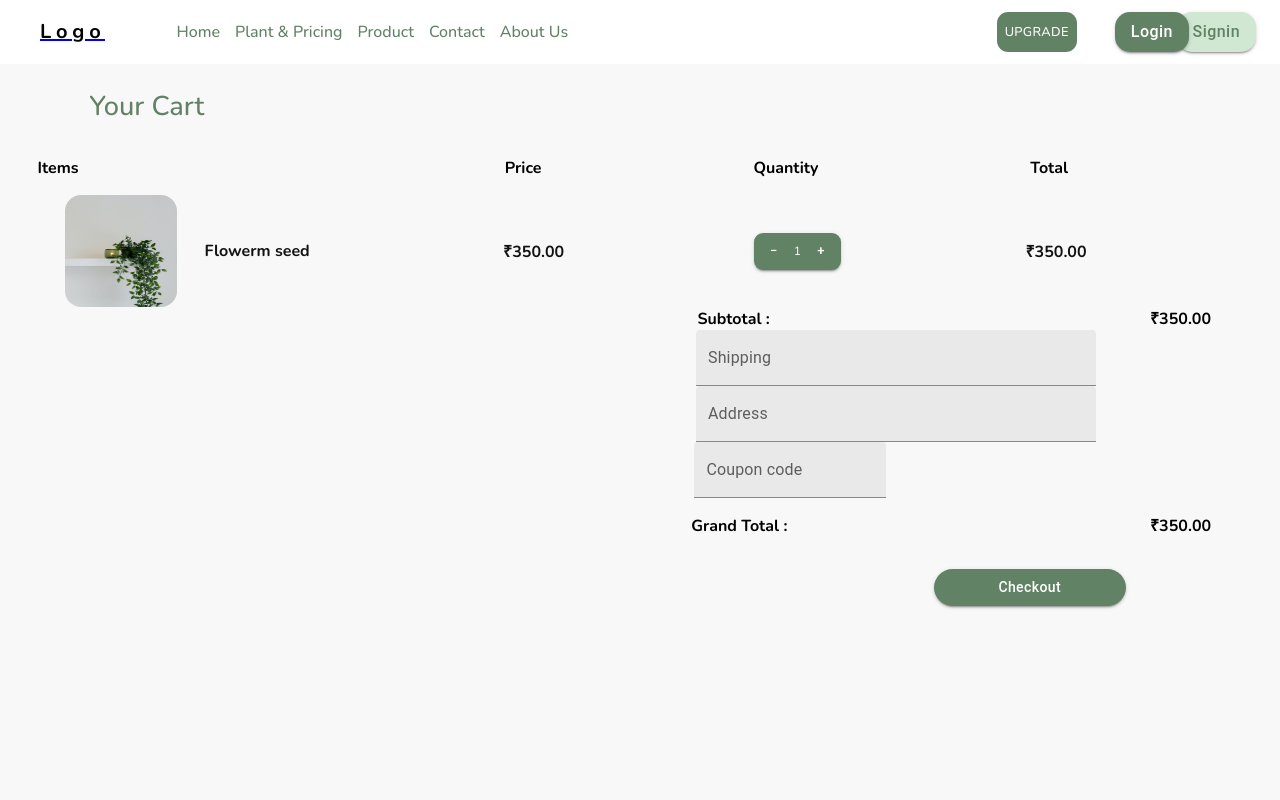
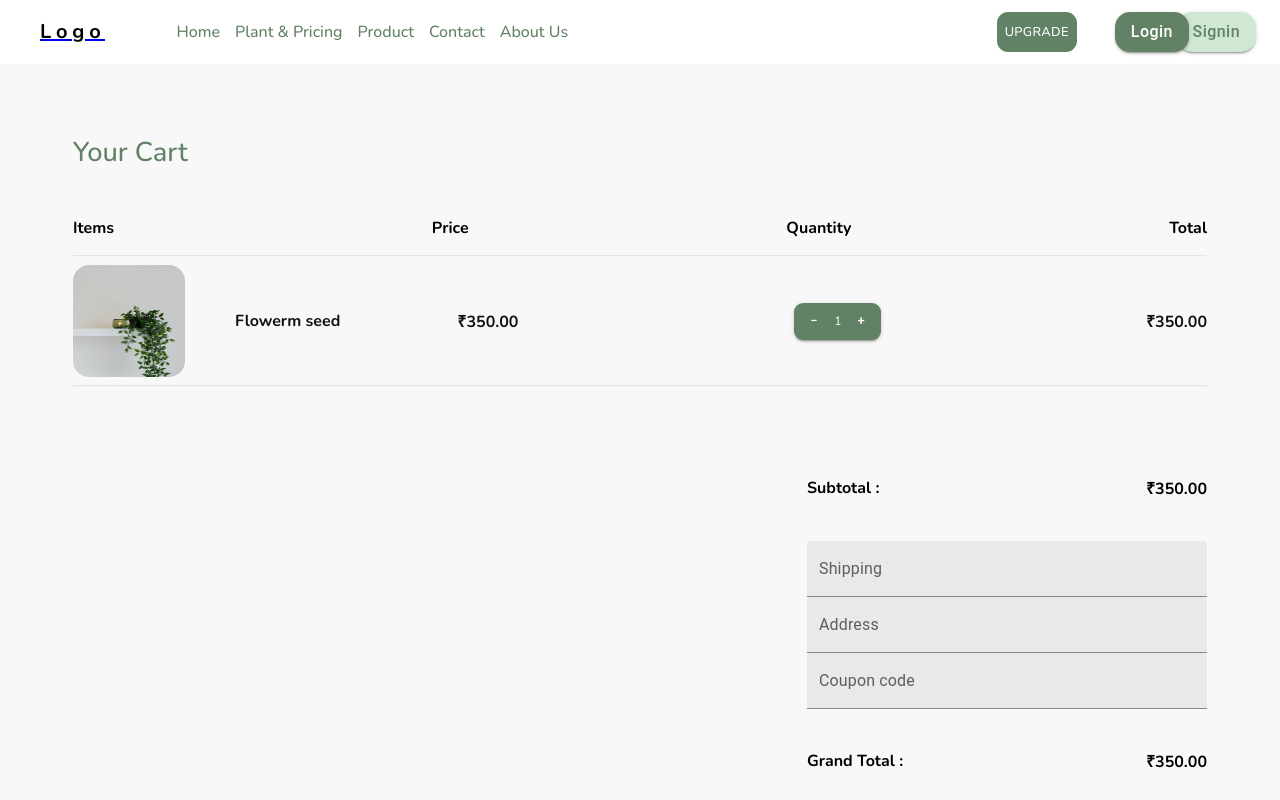
Before and after one commit to Chitransh24/apna-bageecha, a React (Create React App) app: page /cart in a window 1280 px wide. Shown: the top 800 px of the page. Built offline with nearby package versions, Linux system fonts and the light colour scheme.

Commit message:
ui changes-2

```diff
--- a/src/components/AbInput/AbInput.js
+++ b/src/components/AbInput/AbInput.js
@@ -35,7 +35,7 @@ const AbInput = (props) => {
     // />
     <StyledTextField
       // shadow={}
-      sx={{ textAlign: "center" }}
+      sx={{ textAlign: "left",}}
       name={name ? name : " "}
       required={required ? true : false}
       id="outlined-required"
@@ -51,13 +51,12 @@ const AbInput = (props) => {
       InputProps={{
         shrink: true,
         style: {
+          height:"100%",
           borderRadius: "3.3125rem",
           padding: "0rem 7rem",
-          boxShadow: search ? "none" : "1px 4px 14px 0px rgba(0, 0, 0, 0.15)",
-          border: "1px solid #618264",
           marginBottom: "0.66rem",
-          textAlign: "center",
-          background: search ? "white" : "",
+          textAlign: "left",
+          background: search ? "#DBDBDB" : "",
           //   margin:"0px auto"
         },
       }}
--- a/src/components/AbInput/AbInputStyle.js
+++ b/src/components/AbInput/AbInputStyle.js
@@ -2,5 +2,5 @@ import { TextField } from "@mui/material";
 import { styled } from "@mui/system";
 
 export const StyledTextField = styled(TextField)(({theme}) => ({
-    borderRadius:"2rem"
+    borderRadius:"2rem",
 }));
--- a/src/components/AbTextfield/AbTextfield.js
+++ b/src/components/AbTextfield/AbTextfield.js
@@ -7,7 +7,6 @@ function AbTextfield(props) {
     <TextField
       sx={{
       width:large ? "25rem" :"",
-
     }}
       label={label ? label : ""}
       variant={variant ? variant : "filled"}
--- a/src/components/ForgetPassword/ForgetPassword.js
+++ b/src/components/ForgetPassword/ForgetPassword.js
@@ -20,15 +20,13 @@ function ForgetPassword({open, handleClose}) {
       };
 
       const style = {
+        borderRadius:"23px",
         position: "absolute",
         top: "50%",
         left: "50%",
         transform: "translate(-50%, -50%)",
-        width: 400,
         bgcolor: "background.paper",
-        border: "2px solid #000",
         boxShadow: 24,
-        p: 4,
       };
 
 
@@ -40,7 +38,9 @@ function ForgetPassword({open, handleClose}) {
     aria-describedby="modal-modal-description"
   >
     <Box sx={style}>
-    <h2>Forget Password</h2>
+      <div style={{padding:"5rem 9rem", borderRadius:"29px"}}>
+        <div>
+    <h2 style={{fontSize:"19px", fontWeight:"500", paddingLeft:"15px"}} >Forget Password ?</h2></div>
       <FormControl>
 
         <AbInput
@@ -66,10 +66,12 @@ function ForgetPassword({open, handleClose}) {
         />
         <Button
         variant="contained"
-        sx={{width: '8rem', borderRadius: "25px", margin: "1rem 0 0 8rem"}}
+        sx={{width: '8rem', borderRadius: "25px", margin: "auto",padding: "10px 16px"}}
         >Confirm</Button>
       </FormControl>
+      </div>
     </Box>
+
   </Modal>
   )
 }
--- a/src/views/Home/Home.js
+++ b/src/views/Home/Home.js
@@ -80,7 +80,8 @@ const Home = () => {
         </Button>
         </div>
       </div>
-      <ProductSwiper />
+
+      <ProductSwiper/>
     </div>
   );
 };
--- a/src/views/Login/Login.js
+++ b/src/views/Login/Login.js
@@ -119,11 +119,11 @@ const Login = () => {
         justifyContent: "center",
         alignItems: "center",
         flexDirection: "column",
-        marginBottom: "10%",
+        margin: "11% 0%",
       }}
     >
-      <h1 style={{ fontFamily: "Nunito" }}>Log in</h1>
-      <FormControl>
+      <h1 style={{ fontFamily: "Nunito", padding:"30px 0px", fontSize:"35px"}}>Log in</h1>
+      <FormControl sx={{gap:"8px", width:"519px"}}>
         <AbInput
           placeholder="Email or mobile number"
           required={true}
--- a/src/views/Products/Products.js
+++ b/src/views/Products/Products.js
@@ -116,7 +116,6 @@ const Products = () => {
         display: "flex",
         flexDirection: "column",
         width: "100vw",
-        height: "100vh",
       }}
     >
       <div
@@ -132,17 +131,19 @@ const Products = () => {
             display: "flex",
             gap: "2rem",
             justifyContent: "space-between",
+            padding:"50px 20px",
+
           }}
         >
-          <div>
-            <AbButton
+          <div style={{display:"flex", alignItems:"center", gap:"16px", height:"70%"}}>
+            <AbButton sx={{padding:"9px 83px", backgroundColor:"#DBDBDB", borderRadius:"39px", textTransform:"none", height:"100%"}}
               text="Plants"
               variant={activeCategory === "Plants" ? "contained" : "outline"}
               color="primary"
               onClick={() => setActiveCategory("Plants")}
               large
             />
-            <AbButton
+            <AbButton sx={{padding:"9px 83px", backgroundColor:"#DBDBDB", borderRadius:"39px", textTransform:"none", height:"100%"}}
               text="Equipments"
               variant={
                 activeCategory === "Equipments" ? "contained" : "outline"
@@ -151,7 +152,7 @@ const Products = () => {
               onClick={() => setActiveCategory("Equipments")}
               large
             />
-            <AbButton
+            <AbButton sx={{padding:"9px 83px", backgroundColor:"#DBDBDB", borderRadius:"39px", textTransform:"none", height:"100%"}}
               text="Fertilizers"
               variant={
                 activeCategory === "Fertilizers" ? "contained" : "outline"
@@ -161,10 +162,9 @@ const Products = () => {
               large
             />
           </div>
-          <div style={{ marginRight: "5rem" }}>
+          <div style={{height:"70%"}}>
             <AbInput
               type="text"
-              label="Search here"
               placeholder="Search Here"
               handleChange={(e) => {
                 setActiveCategory("");
@@ -175,7 +175,7 @@ const Products = () => {
           </div>
         </div>
 
-        <Grid container spacing={1} sx={{ marginBottom: "4rem" }}>
+        <Grid container spacing={0} sx={{ marginBottom: "4rem" }}>
           {(filteredData.length > 0 ? filteredData : display)
             .slice(pageVisited, pageVisited + productPerPage)
             .map((product) => {
--- a/src/views/Products/SingleProduct.js
+++ b/src/views/Products/SingleProduct.js
@@ -115,15 +115,16 @@ function SingleProduct(props) {
   };
 
   return (
-    <Grid container spacing={1}>
+    <Grid container spacing={0}>
       <ToastContainer />
       <Grid item xs={12} sm={6} md={4} lg={3}>
+
         <Box
           sx={{
-            width: "24rem",
+            width: "21rem",
             margin: "0 0 1rem",
             borderRadius: "35px",
-            height: "22rem",
+            height: "21rem",
             backgroundColor: "#e4e4e4",
             cursor: "pointer",
           }}
@@ -131,8 +132,8 @@ function SingleProduct(props) {
           <Grid item xs={12} sm={6} md={4} lg={3}>
             <CardMedia
               sx={{
-                height: "14.375rem",
-                width: "24rem",
+                height: "12.375rem",
+                width: "21rem",
                 backgroundSize: "cover",
                 objectFit: "cover",
                 borderTopRightRadius: "35px",
@@ -175,7 +176,7 @@ function SingleProduct(props) {
                       : "Lorem ipsum dolor sit amet consectetur adipisicing Ullam consequuntur"}
                   </Typography>
                 </div>
-                <div style={{ marginTop: "10px", marginLeft: "4.5rem" }}>
+                <div style={{ marginTop: "10px", marginLeft: "1.5rem" }}>
                   <IconButton
                     onClick={() => handleWish(id)}
                     variant="contained"
--- a/src/views/Signup/Signup.js
+++ b/src/views/Signup/Signup.js
@@ -120,11 +120,11 @@ const Signup = () => {
         justifyContent: "center",
         alignItems: "center",
         flexDirection: "column",
-        marginBottom: "10%",
+        margin: "11% 0%",
       }}
     >
-      <h1 style={{ fontFamily: "Nunito" }}>Log in</h1>
-      <FormControl>
+      <h1 style={{ fontFamily: "Nunito" , fontSize:"35px"}}>Sign Up</h1>
+      <FormControl sx={{gap:"8px", width:"519px"}}>
         <AbInput
           onChange={(e) => {
             setEmail(e.target.value);
--- a/src/views/YourCart/YourCart.js
+++ b/src/views/YourCart/YourCart.js
@@ -9,40 +9,36 @@ function YourCart() {
   return (
     <div
       style={{
-        height: "100vh",
-        width: "100vw",
         backgroundColor: "#f8f8f8",
-        position: "relative",
         fontFamily: "Nunito",
       }}
     >
+      <div style={{ paddingInline: "73px" }}>
         <div
           style={{
             color: "#618264",
-          position: "relative",
-          top: "3%",
-          left: "7%",
             fontSize: "1.7rem",
             fontWeight: 500,
+            padding: "70px 0px 30px 0px"
           }}
         >
           Your Cart
         </div>
+
         <ul
           style={{
             display: "flex",
-          justifyContent: "space-evenly",
+            justifyContent: "space-between",
             alignItems: "center",
             fontSize: "1rem",
             fontWeight: 500,
             listStyle: "none",
-          position: "relative",
-          top: "5%",
+            padding: "0"
           }}
         >
           <b>
-          {" "}
-          <li style={{ position: "relative", right: "13.4rem" }}>Items</li>
+            {""}
+            <li>Items</li>
           </b>
           <b>
             <li>Price</li>
@@ -54,69 +50,83 @@ function YourCart() {
             <li>Total</li>
           </b>
         </ul>
+        <hr style={{ color: "#DEDEDE", opacity: "20%" }}></hr>
 
-      <YourCartDetails
+
+        <YourCartDetails sx={{ paddingLeft: "40px" }}
           src={src}
           title={"Flowerm seed"}
           price={"350.00"}
           quantity={1}
           total={"350.00"}
         />
+        <hr style={{ color: "#DEDEDE", opacity: "20%" }}></hr>
+
+
+        <div style={{ display: "flex", justifyContent: "flex-end" }}>
           <Box
             sx={{
               display: "flex",
-          justifyContent: "space-evenly",
               alignItems: "center",
               flexDirection: "column",
-          margin: "0 0 0 12rem",
+              marginBlock: "82px",
+              gap: "41px"
             }}
           >
-        <span style={{ position: "relative", left: "1.89rem" }}>
+            <div style={{ width: "100%" }}>
+              <span style={{ display: "flex", justifyContent: "space-between" }}>
                 <b>Subtotal :</b>{" "}
-          <span style={{ position: "relative", left: "23.5rem" }}>
+                <span>
                   <b>&#8377;350.00</b>
                 </span>
               </span>
+            </div>
 
+            <div style={{ display: "flex", flexDirection: "column" }}>
               <AbTextfield
                 id="outlined-multiline-flexible"
                 variant="filled"
                 label="Shipping"
-          sx={{ position: "relative", left: "10rem", width: "25rem" }}
+                sx={{ width: "25rem" }}
               />
 
               <AbTextfield
                 id="outlined-multiline-flexible"
                 variant="filled"
                 label="Address"
-          sx={{ position: "relative", left: "10rem", width: "25rem" }}
+                sx={{}}
               />
               <AbTextfield
                 id="outlined-multiline-flexible"
                 variant="filled"
                 label="Coupon code"
-          sx={{ position: "relative", left: "3.4rem", width: "12rem" }}
+                sx={{}}
               />
-        <span style={{ margin: "1rem 0 0 4.5rem" }}>
+            </div>
+
+            <div style={{ width: "100%" }}>
+              <span style={{ display: "flex", justifyContent: "space-between" }}>
                 <b>Grand Total :</b>{" "}
-          <span style={{ position: "relative", left: "22.4rem" }}>
+                <span style={{}}>
                   <b>&#8377;350.00</b>
                 </span>
               </span>
+            </div>
+            <div style={{ width: "100%", justifyContent: "flex-end", display: "flex" }}>
               <Button
                 variant="contained"
                 sx={{
                   borderRadius: "25px",
-            width: "12rem",
                   textTransform: "none",
-            position: "relative",
-            top: "2rem",
-            left: "27%",
+                  padding: "9px 63px"
                 }}
               >
                 Checkout
               </Button>
+            </div>
           </Box>
+        </div>
+      </div>
     </div>
   );
 }
--- a/src/views/YourCart/YourCartDetails.js
+++ b/src/views/YourCart/YourCartDetails.js
@@ -7,12 +7,12 @@ function YourCartDetails(props) {
     <div
       style={{
         display: "flex",
-        justifyContent: "space-evenly",
+        justifyContent: "space-between",
         alignItems: "center",
-        marginTop: "3.5rem",
         color: "#121212",
       }}
     >
+      <div style={{alignItems:"center", display:"flex", gap:"50px"}}>
       <img
         src={src}
         alt=""
@@ -21,16 +21,17 @@ function YourCartDetails(props) {
           height: "7rem",
           borderRadius: "1rem",
           position: "relative",
-          right: "6%",
         }}
       />
-      <b style={{ position: "relative", right: "15%" }}>
+      <b style={{}}>
         {" "}
         <span>{title}</span>
       </b>
-      <b style={{ position: "relative", right: "11%" }}>
+      </div>
+      <b style={{ position: "relative", right: "9%" }}>
         <span>&#8377;{price}</span>
       </b>
+
       <ButtonGroup
         variant="contained"
         size="small"
@@ -47,16 +48,16 @@ function YourCartDetails(props) {
           border: "none",
           textTransform: "none",
           position: "relative",
-          right: "7.3%",
+          right: "4%",
         }}
       >
-        <Button style={{ border: "none", borderRadius: "10px" }}>
+        <Button style={{ border: "none", borderRadius: "10px",}}>
           &#8722;
         </Button>
         <p>{quantity}</p>
         <Button style={{ width: "30px", borderRadius: "10px" }}>&#43;</Button>
       </ButtonGroup>
-      <b style={{ position: "relative", right: "4%" }}>
+      <b style={{ position: "relative" }}>
         <span>&#8377;{total}</span>
       </b>
     </div>
```
Lines whose indentation alone changed are shown as unchanged.
